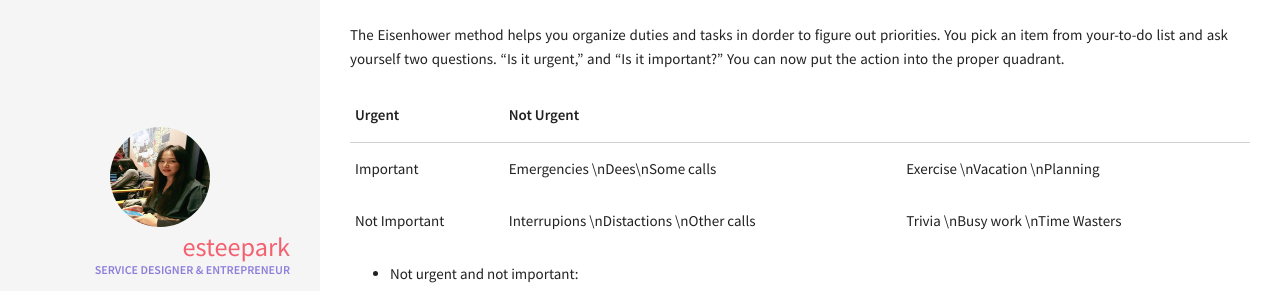
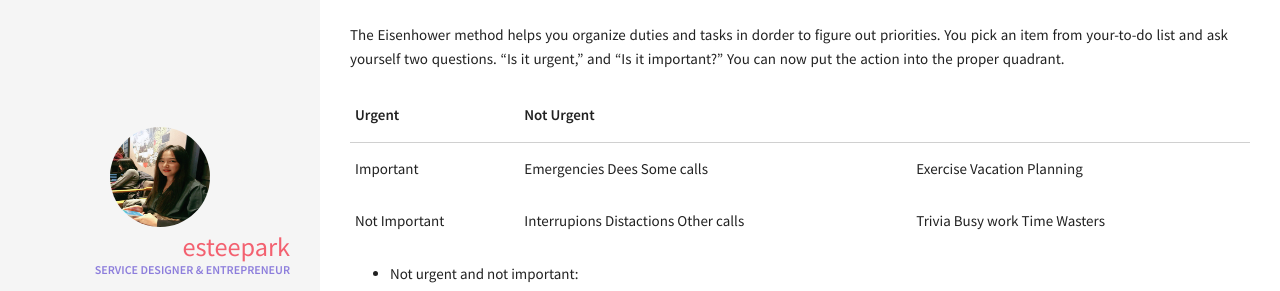
Before and after one commit to esteepark/esteepark.github.io, a Jekyll site: the page built from _posts/2018-07-19-The_Eisenhower_method.md, in a window 1280 px wide. Shown: the part 255-546 px from the top of the page. Built offline with Jekyll 4.4.1, drawn with Linux system fonts in a browser that asks for light colours; comment, search, counter and statistics services are not loaded.

Commit message:
by esteepark

```diff
--- a/_posts/2018-07-19-The_Eisenhower_method.md
+++ b/_posts/2018-07-19-The_Eisenhower_method.md
@@ -13,8 +13,8 @@ You can now put the action into the proper quadrant.
 
 | Urgent | Not Urgent |
 |:-----------|:-----------|
-| Important | Emergencies \nDees\nSome calls | Exercise \nVacation \nPlanning |
-| Not Important | Interrupions \nDistactions \nOther calls | Trivia \nBusy work \nTime Wasters |
+| Important | Emergencies     Dees    Some calls | Exercise     Vacation Planning |
+| Not Important | Interrupions   Distactions    Other calls | Trivia  Busy work   Time Wasters |
 
 - Not urgent and not important:
 > Don't do these, if you spend a lot of time here,
```
